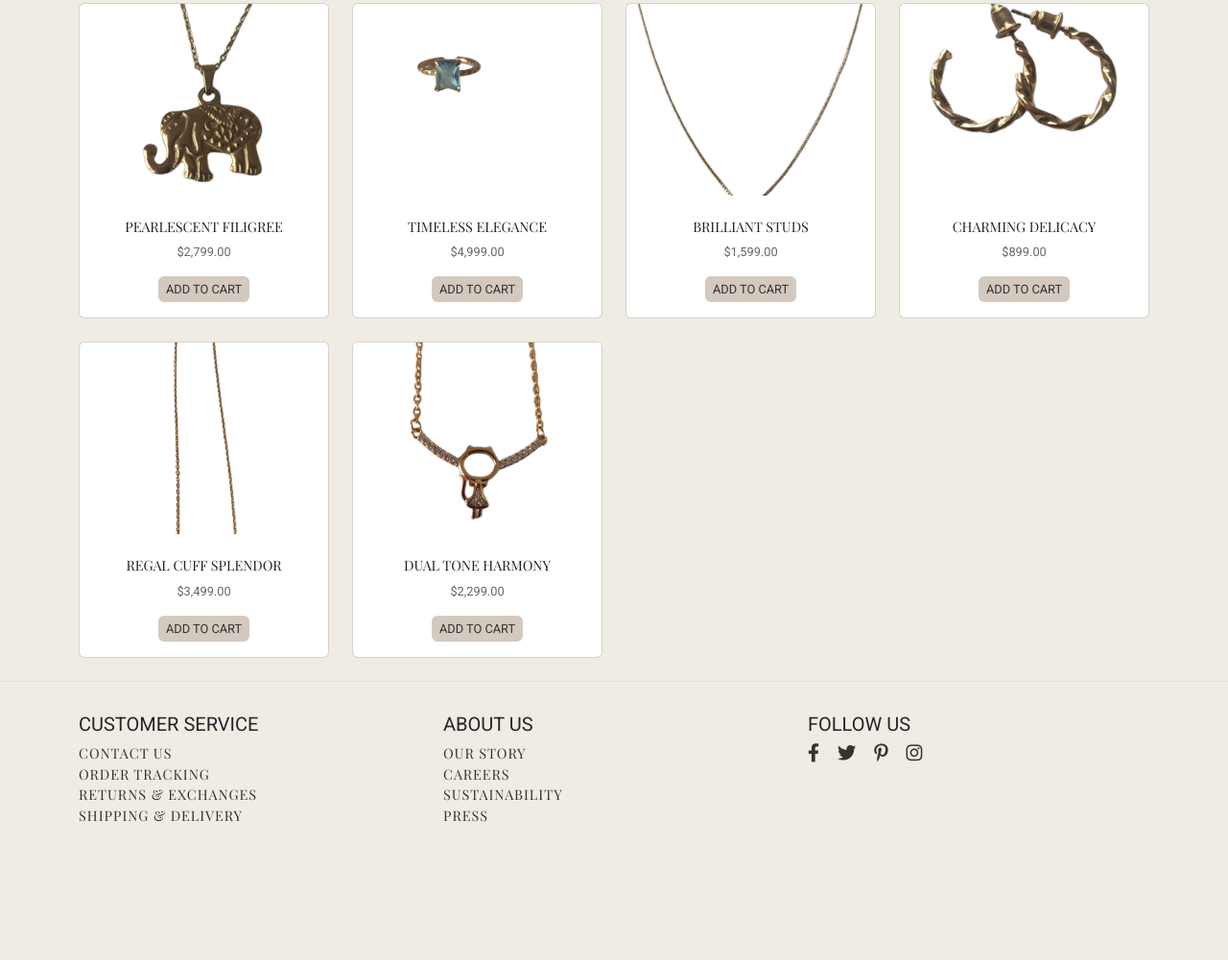
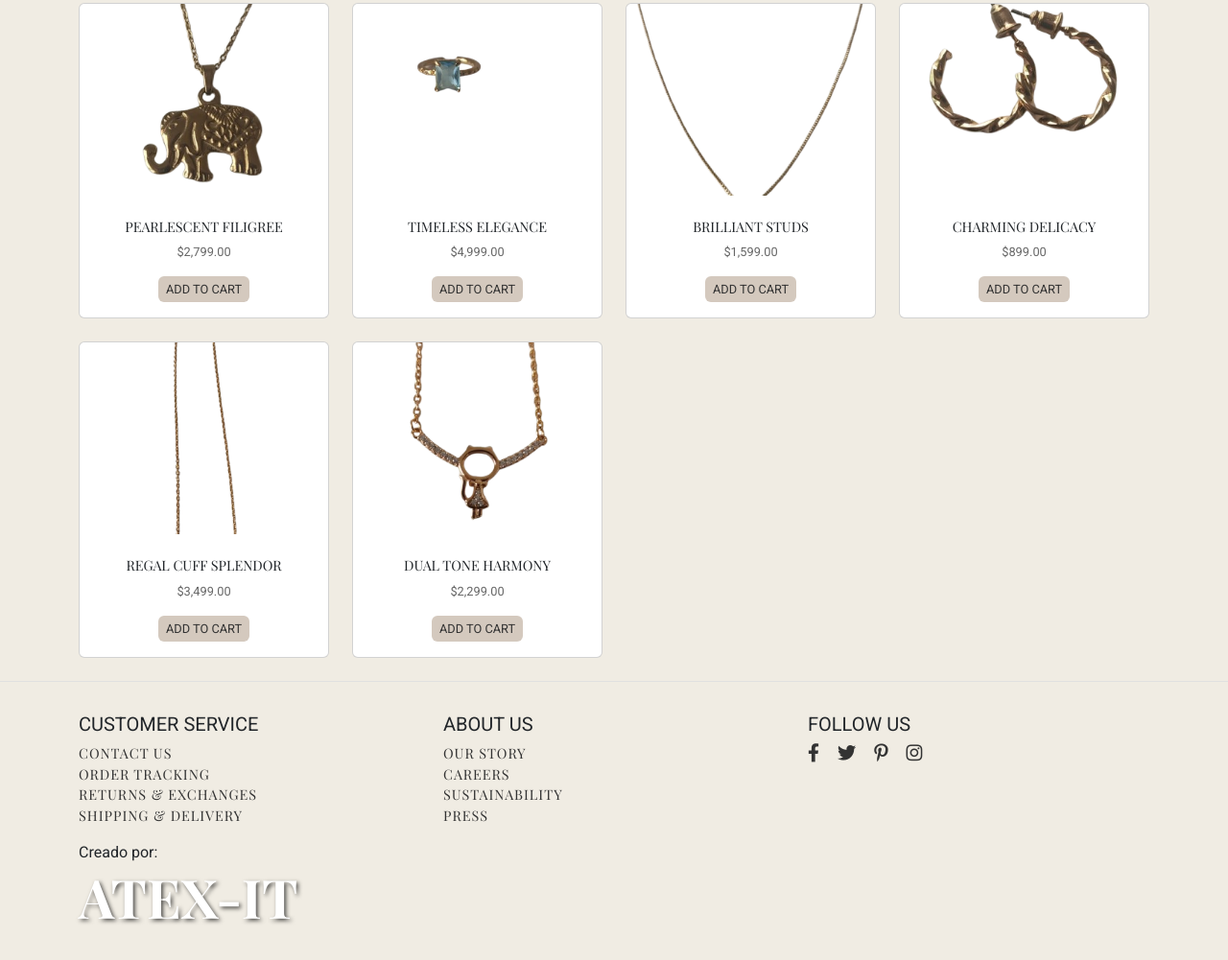
Before and after one commit to Tavolordk/jewely-store, a plain HTML site: page index.html in a window 1280 px wide. Shown: the part 892-1893 px from the top of the page at 96% size. Before the commit the page ends 1801 px from the top, so only its background shows below. Drawn offline with nearby package versions, Linux system fonts and the light colour scheme.

Commit message:
Atext-it patrocinio.

```diff
--- a/index.html
+++ b/index.html
@@ -308,6 +308,7 @@
                     </div>
                 </div>
             </div>
+            Creado por: <a class="text-decoration-none" href="https://atex-it.com/"><h1>ATEX-IT</h1></a>
         </div>
     </footer>
     <script crossorigin="anonymous" integrity="sha384-C6RzsynM9kWDrMNeT87bh95OGNyZPhcTNXj1NW7RuBCsyN/o0jlpcV8Qyq46cDfL" src="https://cdn.jsdelivr.net/npm/bootstrap@5.3.2/dist/js/bootstrap.bundle.min.js"></script>
```
